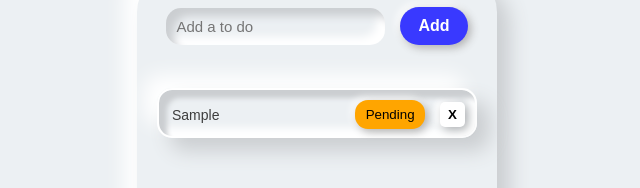
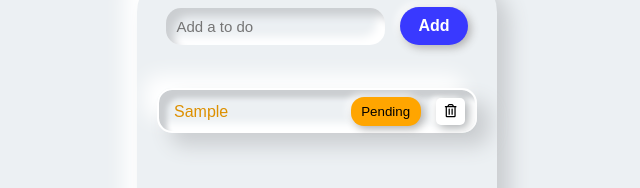
Before and after one commit to FriederikeM/To-Do-App, a React (Create React App) app: page / in a window 1280 px wide. Both pictures are taken after typing "Sample" into the empty fields and a click on the button "Add". Shown: the part 108-296 px from the top of the page, without its empty margins (323-963 px from the left). Built offline with nearby package versions, Linux system fonts and the light colour scheme.

Commit message:
Fine tune styling

```diff
--- a/package.json
+++ b/package.json
@@ -8,6 +8,7 @@
     "@testing-library/user-event": "^12.8.3",
     "react": "^17.0.2",
     "react-dom": "^17.0.2",
+    "react-icons": "^4.2.0",
     "react-scripts": "4.0.3",
     "web-vitals": "^1.1.1"
   },
--- a/src/components/ToDo.css
+++ b/src/components/ToDo.css
@@ -6,8 +6,9 @@
   border: 2px solid white;
   border-radius: 15px;
   width: 320px;
-  min-height: 50px;
+  min-height: 45px;
   height: auto;
+  padding: 5px 5px 5px 15px;
   list-style: none;
   margin-top: 13px;
   box-shadow: 13px 13px 20px #cbced1, -13px -13px 20px #ffffff,
@@ -17,7 +18,6 @@
 .to-do-buttons {
   display: flex;
   align-items: center;
-  /* position: relative; */
 }
 
 .status-button {
@@ -25,7 +25,7 @@
   border-radius: 13px;
   border: none;
   padding: 7px 10px;
-  margin-right: 15px;
+  margin: 0 15px;
   transition: all 200ms ease-in-out;
   box-shadow: 3px 3px 8px #b1b1b1, -3px -2px 8px #ffffff;
   position: relative;
@@ -42,6 +42,8 @@
 .toDo--done {
   background-color: green;
   color: whitesmoke;
+  position: relative;
+  right: 185px;
 }
 
 .toDo--pending {
@@ -49,8 +51,8 @@
 }
 
 .remove-button {
-  margin-right: 10px;
-  padding: 5px 8px;
+  margin-right: 5px;
+  padding: 6px 8px 4px;
   font-weight: bold;
   border: none;
   box-shadow: 3px 3px 10px #afb2b4, -5px -1px 5px #ffffff;
@@ -69,9 +71,25 @@
 
 .task-name {
   max-width: 195px;
-  font-size: 14px;
+  font-size: 16px;
   font-weight: 400;
-  margin-left: 13px;
   margin-top: 3px;
   color: #3d3d3d;
+  text-align: left;
 }
+
+.checkmark {
+  position: relative;
+  top: 2px;
+  font-size: 16px;
+}
+
+.text-moved {
+  color: rgb(2, 116, 2);
+  position: relative;
+  right: -80px;
+}
+
+.text-unmoved {
+  color: rgb(221, 144, 0);
+}
--- a/src/components/ToDo.js
+++ b/src/components/ToDo.js
@@ -1,4 +1,6 @@
 import "./ToDo.css";
+import { FaRegTrashAlt } from "react-icons/fa";
+import { AiFillCheckCircle } from "react-icons/ai";
 
 export default function ToDo({ name, onToggleStatus, isDone, onDeleteToDo }) {
   function handleDeleteClick() {
@@ -10,10 +12,13 @@ export default function ToDo({ name, onToggleStatus, isDone, onDeleteToDo }) {
   }
 
   const classForStatus = isDone ? "toDo--done" : "toDo--pending";
+  const classForText = isDone ? "text-moved" : "text-unmoved";
 
   return (
     <li className="to-do-list-item">
-      <h3 className="task-name">{name}</h3>
+      <h3 className={`task-name ${classForText}`}>
+        {name} {isDone ? <AiFillCheckCircle className="checkmark" /> : ""}
+      </h3>
       <div className="to-do-buttons">
         <button
           className={`status-button ${classForStatus}`}
@@ -22,7 +27,7 @@ export default function ToDo({ name, onToggleStatus, isDone, onDeleteToDo }) {
           {isDone ? "Done" : "Pending"}
         </button>
         <button className="remove-button" onClick={handleDeleteClick}>
-          X
+          <FaRegTrashAlt />
         </button>
       </div>
     </li>
```
Also changed, not shown: 1 other file (tests, documents, lock files or other folders).
